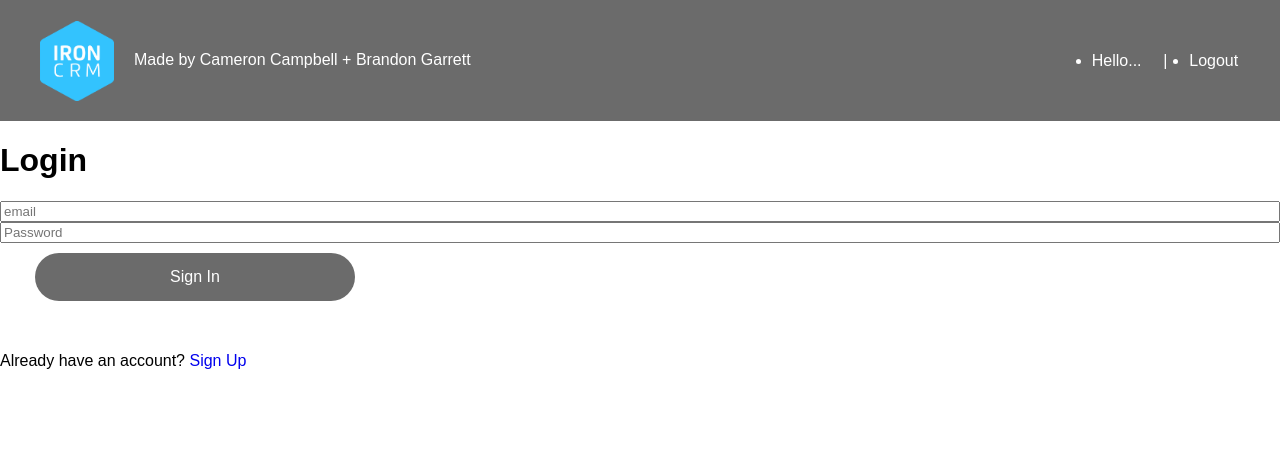
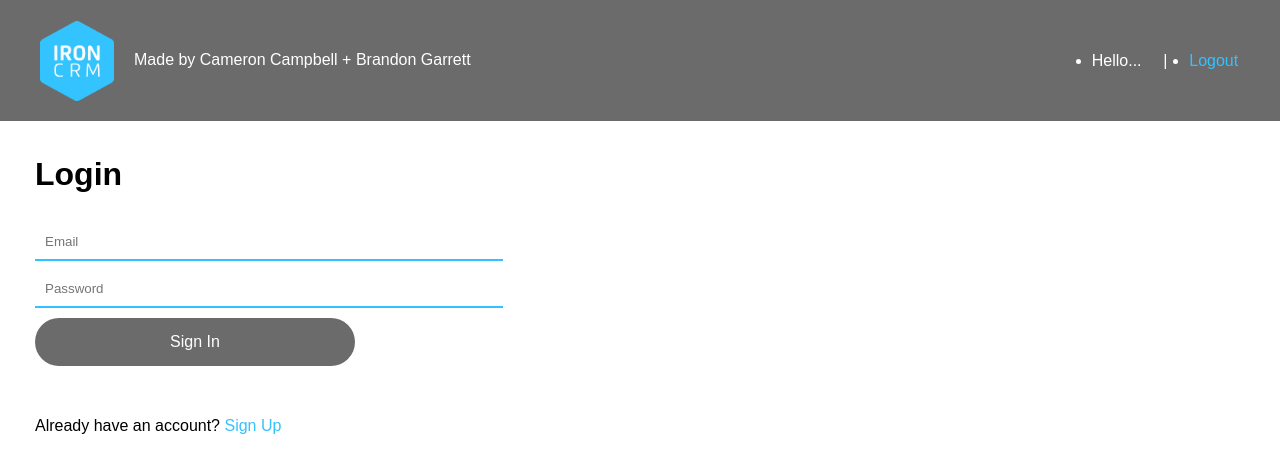
Before and after one commit to cameroncampbelll/IronCRM, a React (Create React App) app in the folder client/: page /login in a window 1280 px wide. Shown: the top 472 px of the page. Built offline with nearby package versions, Linux system fonts and the light colour scheme.

Commit message:
css-pretty-good

```diff
--- a/client/src/App.css
+++ b/client/src/App.css
@@ -4,6 +4,23 @@
 body {
   font-family: "Monterrat", sans-serif;
 }
+
+/* login page */
+
+.login-title {
+  margin-top: 35px;
+  margin-left: 35px;
+}
+
+.already {
+  margin-left: 35px;
+}
+
+.sign-up-btn {
+  text-decoration: none;
+  color: #32c2fe;
+}
+
 
 /* nav bar */
 
@@ -47,7 +64,7 @@ body {
 
 .logout-button {
   text-decoration: none;
-  color: white;
+  color: #32c2fe;
 }
 
 /* lead filter */
@@ -62,7 +79,11 @@ body {
 /* search bar */
 
 .search {
+  margin-top: 5px;
   margin-left: 35px;
+  border: none;
+  border-bottom: 2px solid #32c2fe;
+  padding: 10px 10px;
 }
 
 /* add */
@@ -83,10 +104,13 @@ body {
 
 .add-comp {
   display: flex;
+  margin-left: 35px;
   margin-right: 10px;
   margin-top: 10px;
   padding: 10px 10px;
   width: 35%;
+  border: none;
+  border-bottom: 2px solid #32c2fe;
 }
 
 form {
@@ -129,9 +153,11 @@ form {
 }
 
 .lead-counter {
+  width: 30%;
   margin-left: 35px;
   display: flex;
   justify-content: flex-start;
+  line-height: 1.4em;
 }
 
 /* Contact cards */
--- a/client/src/components/layouts/Login.js
+++ b/client/src/components/layouts/Login.js
@@ -4,15 +4,15 @@ import { Link } from "react-router-dom";
 const Login = () => {
   return (
     <div className="login">
-      <h1>Login</h1>
+      <h1 className='login-title'>Login</h1>
       <form>
-        <input type="email" name="email" placeholder="email" />
-        <input type="password" name="password" placeholder="Password" />
+        <input type="email" name="email" placeholder="Email" className="add-comp" />
+        <input type="password" name="password" placeholder="Password" className="add-comp" />
         <input type="submit" value="Sign In" className="btn" />
       </form>
       <div className="question">
-        <p>
-          Already have an account? <Link to="/login">Sign Up</Link>{" "}
+        <p className='already'>
+          Already have an account? <Link to="/login" className='sign-up-btn' >Sign Up</Link>{" "}
         </p>
       </div>
     </div>
```
Also changed, not shown: 2 other files (tests, documents, lock files or other folders).
